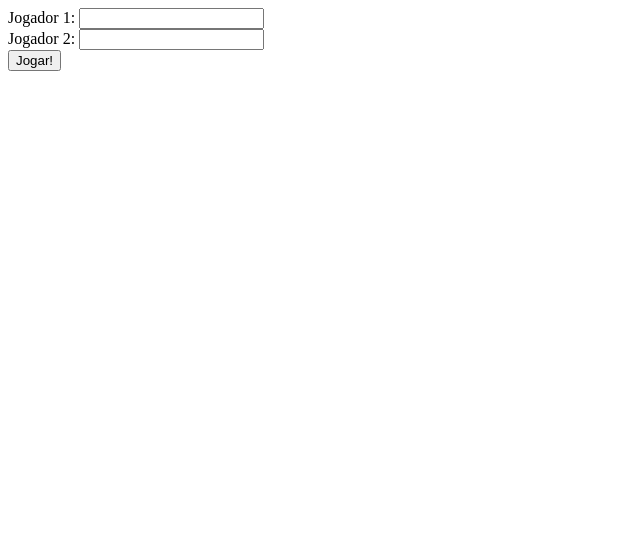
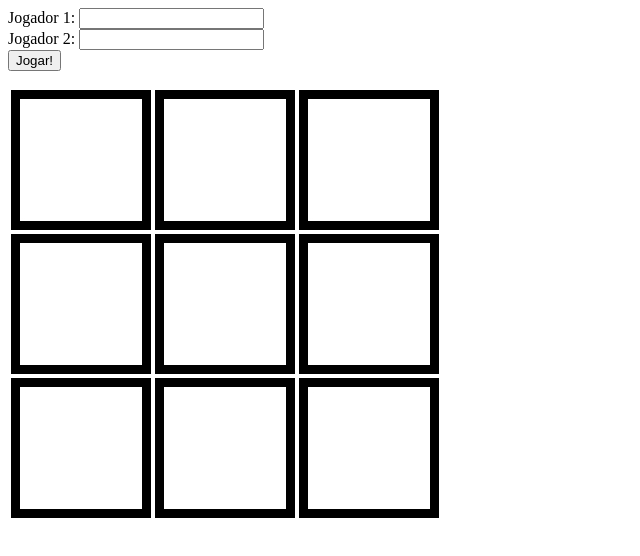
Before and after one commit to llamarck/TicTacToe, a plain HTML site: page index.html in a window 1280 px wide. Shown: the whole page, without its empty margins (0-640 px from the left). Drawn offline with Linux system fonts and the light colour scheme.

Commit message:
Adição de eventos para alteração das imagens ao click

```diff
--- a/index.html
+++ b/index.html
@@ -14,19 +14,19 @@
     </div>
     <table>
       <tr>
-        <td id="block1" class="empty"></td>
-        <td id="block2" class="empty"></td>
-        <td id="block3" class="empty"></td>
+        <td id="block1" class="empty" onClick="reply_click(this.id)"></td>
+        <td id="block2" class="empty" onClick="reply_click(this.id)"></td>
+        <td id="block3" class="empty" onClick="reply_click(this.id)"></td>
       </tr>
       <tr>
-        <td id="block4" class="empty"></td>
-        <td id="block5" class="empty"></td>
-        <td id="block6" class="empty"></td>
+        <td id="block4" class="empty" onClick="reply_click(this.id)"></td>
+        <td id="block5" class="empty" onClick="reply_click(this.id)"></td>
+        <td id="block6" class="empty" onClick="reply_click(this.id)"></td>
       </tr>
       <tr>
-        <td id="block7" class="empty"></td>
-        <td id="block8" class="empty"></td>
-        <td id="block9" class="empty"></td>
+        <td id="block7" class="empty" onClick="reply_click(this.id)"></td>
+        <td id="block8" class="empty" onClick="reply_click(this.id)"></td>
+        <td id="block9" class="empty" onClick="reply_click(this.id)"></td>
       </tr>
     </table>
   </body>
--- a/js/TicTacToe.js
+++ b/js/TicTacToe.js
@@ -1,25 +1,27 @@
+var flag = 0;
+
 function createBoard(){
   var board = [];
-}
-
-<img src="path" onclick>
-
-function (){
-  var id;
-  for(var i = 1; i < 10; i++){
-    id = 'block' + i;
-    document.getElementById(id).addEventListener("click", changePic());
-  }
 }
 
 function fillBoard(){
   var id;
   for(var i = 1; i < 10; i++){
     id = 'block' + i;
-    document.getElementById(id).innerHTML = "<img src='empty.jpg'>";
+    document.getElementById(id).innerHTML = "<img src='images/empty.jpg'>";
     console.log(id);
   }
   //document.getElementById();
 }
 
 fillBoard();
+
+function reply_click(clicked_id){
+  if (flag == 0){
+    document.getElementById(clicked_id).innerHTML = "<img src='images/o.jpg'>";
+    flag = 1;
+  }else if(flag == 1){
+    document.getElementById(clicked_id).innerHTML = "<img src='images/x.jpg'>";
+    flag = 0;
+  }
+}
```
